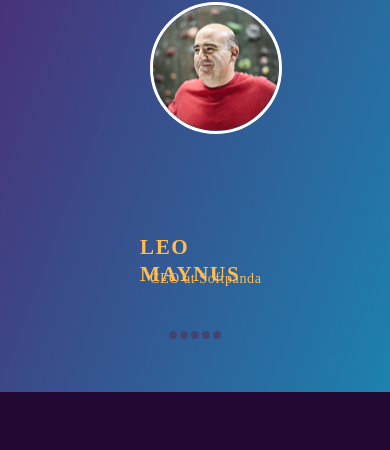
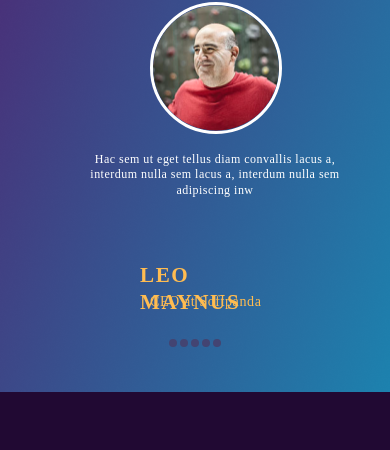
Before and after one commit to IAmagali/Landing-Page, a plain HTML site: page index.html in a window 390 px wide. Shown: the part 2398-2848 px from the top of the page. Drawn offline with nearby package versions, Linux system fonts and the light colour scheme; a web font is replaced by a local one.

Commit message:
arregando carousel3

```diff
--- a/css/mobile/carousel.css
+++ b/css/mobile/carousel.css
@@ -24,14 +24,14 @@
   width: 264px;
 }
 
+/* parrafo debajo de la foto customer */
 .section-carousel p {
-  position: relative;
-  width: 362px;
-  height: 36px;
-  margin: auto;
-  padding-top: 192px;
+  position: absolute;
+  margin: 210px 80px;
+  width: 270px;
+  text-align: center;
   font-style: normal;
-  font-size: 14px;
+  font-size: 12px;
   line-height: 128.6%;
   letter-spacing: 0.04em;
   color: var(--white-color);
@@ -41,7 +41,7 @@
 /* texto LEO MAYNUS */
 .section-carousel h1 {
   position: absolute;
-  margin: 100px 140px;
+  margin: 320px 140px;
   width: 150px;
 
   font-weight: 900;
@@ -56,7 +56,7 @@
 /* Texto CEO at Softpanda */
 .section-carousel h3 {
   position: absolute;
-  margin: 135px 150px;
+  margin: 350px 150px;
   width: 150px;
   font-size: 14.0817px;
   line-height: 128.6%;
@@ -102,7 +102,7 @@
   height: 18px;
   margin: auto;
   padding-bottom: 40px;
-  top: 200px;
+  top: 400px;
 }
 
 #nav-carousel li {
@@ -143,7 +143,7 @@
   visibility: hidden ;
 }
 
-.section-carousel p{
+.title-section p{
   height: 0px;
   visibility: hidden;
 }
```
